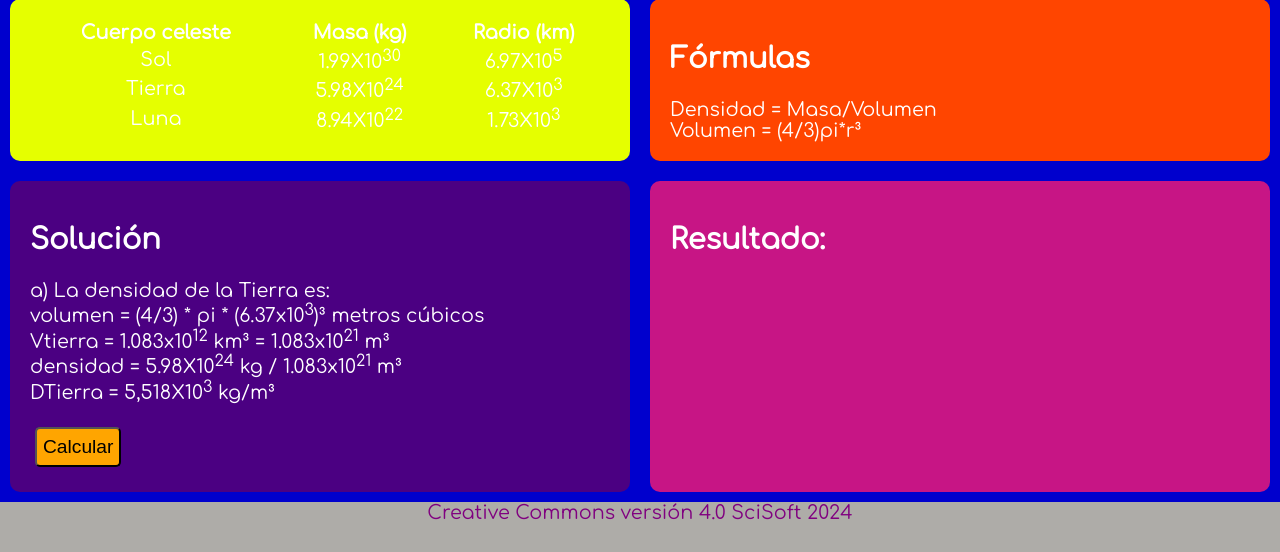
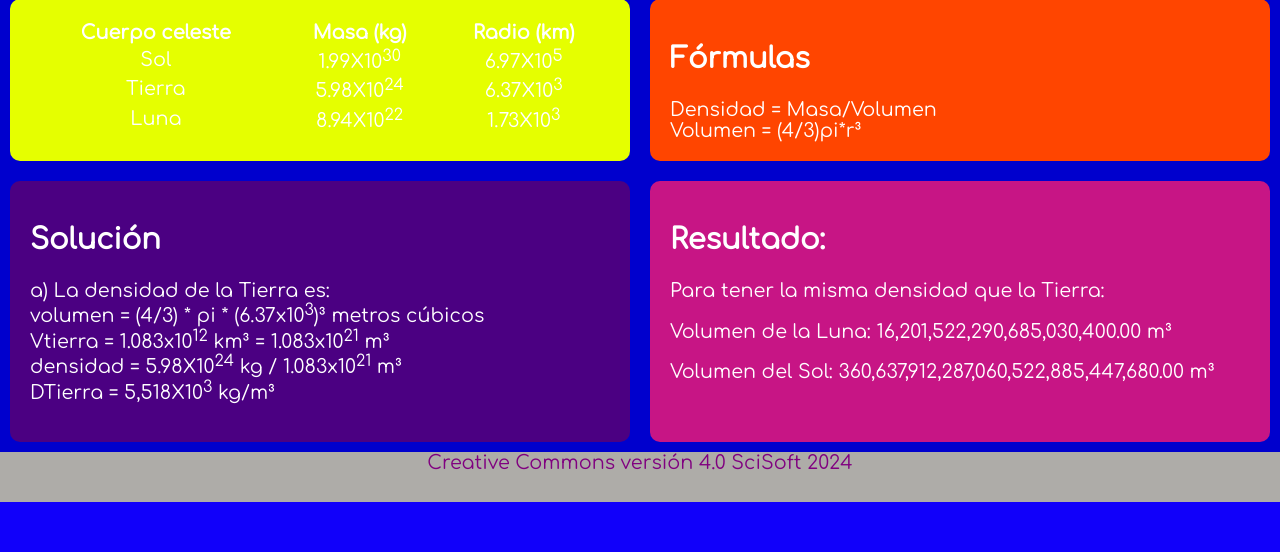
Before and after one commit to ddchiles/practica15, a PHP site: page / in a window 1280 px wide. Shown: the part 545-1097 px from the top of the page. After the commit the page ends 1047 px from the top, so only its background shows below. Run offline with PHP 8.4, Linux system fonts and the light colour scheme.

Commit message:
de ,js a .php

```diff
--- a/index.php
+++ b/index.php
@@ -62,15 +62,10 @@
           densidad = 5.98X10<sup>24</sup> kg / 1.083x10<sup>21</sup> m³<br>
           DTierra = 5,518X10<sup>3</sup> kg/m³
         </p>
-
-        <form method="post">
-          <button type="submit" name="calcular">Calcular</button>
-        </form>
       </section>
       <section class="resultado">
         <h2>Resultado:</h2>
         <?php
-        if ($_SERVER['REQUEST_METHOD'] == 'POST' && isset($_POST['calcular'])) {
             function calcularVolumenes() {
                 $volumenTierra = 1.083e12;
                 $volumenLuna = 8.94e22 / 5518;
@@ -89,7 +84,6 @@
             }
 
             mostrarResultados($volumenLuna, $volumenSol);
-        }
         ?>
       </section>
     </section>
```
